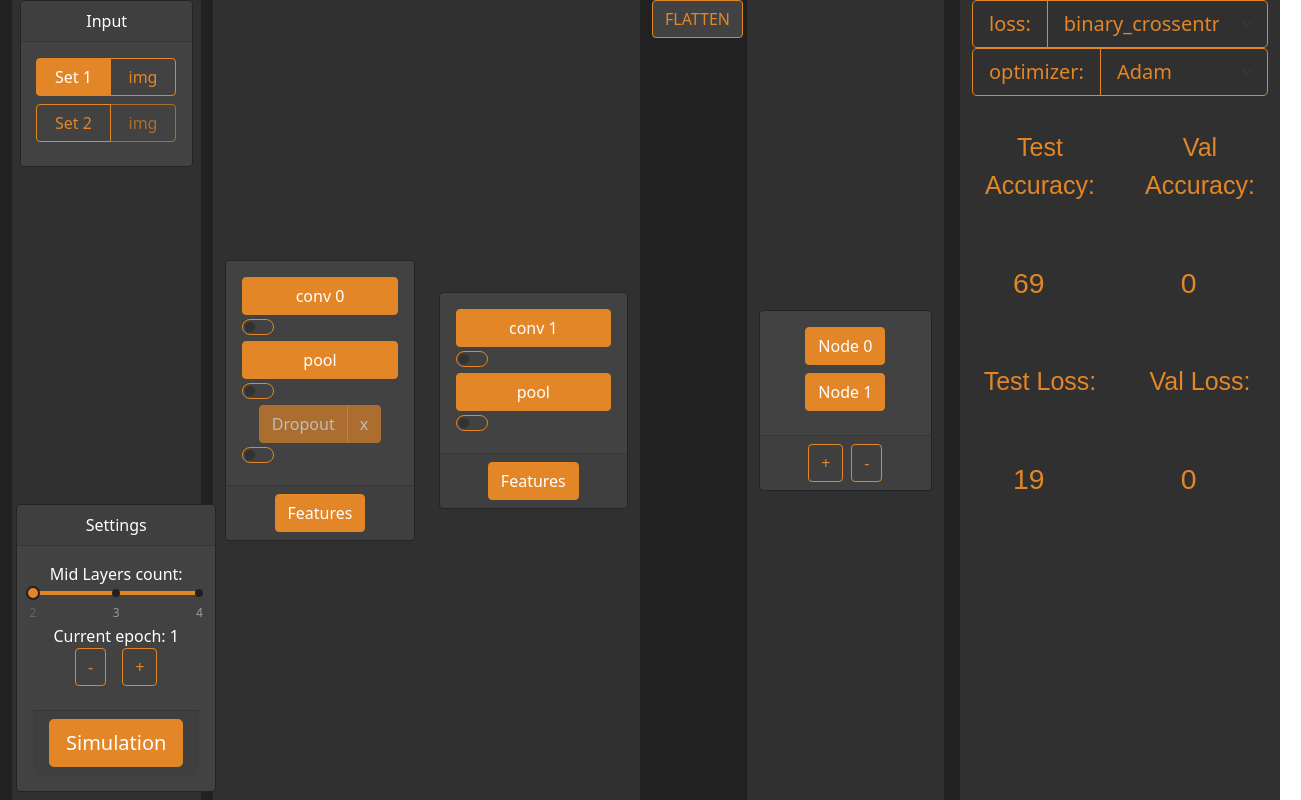
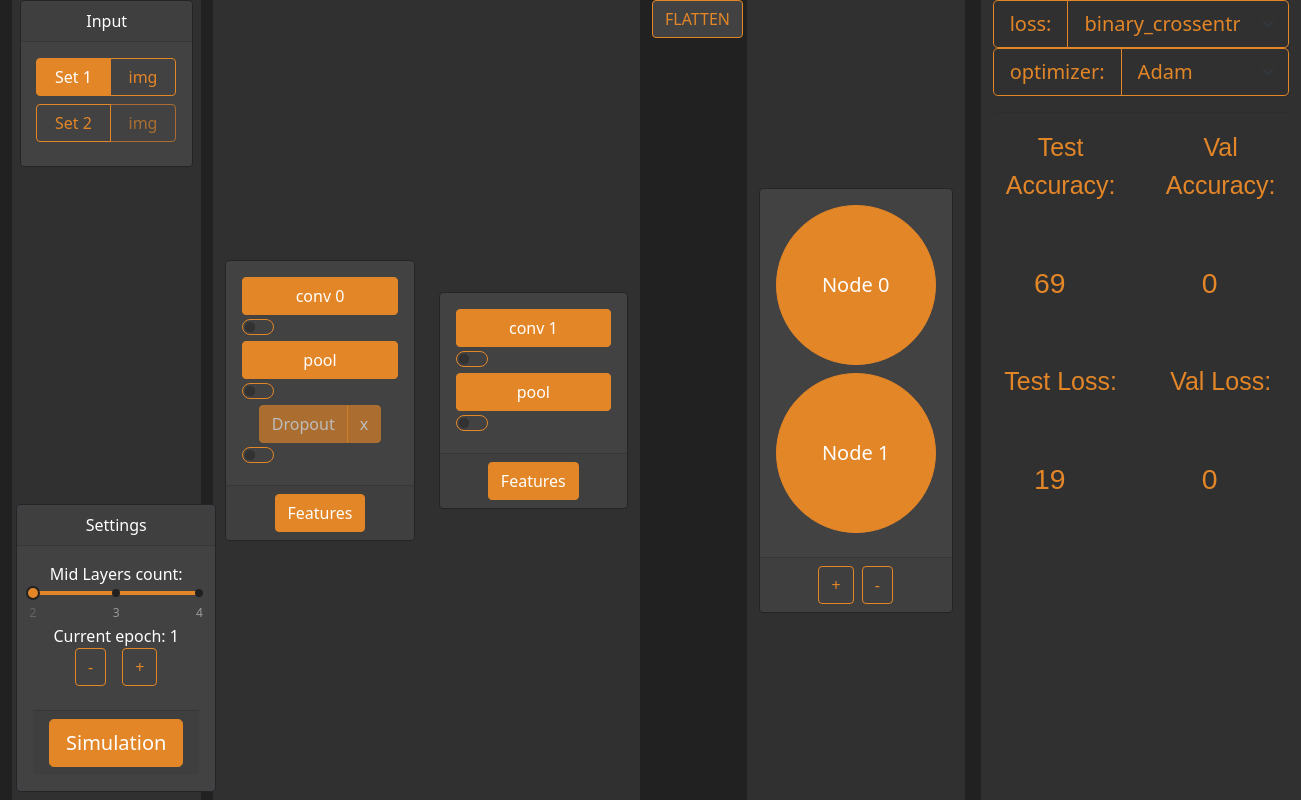
Before and after one commit to Wklej/CNNSIM, a React (Create React App) app: page / in a window 1280 px wide. Shown: the whole page, 1301 px wide, since content can reach past the window. Built offline with nearby package versions, Linux system fonts and the light colour scheme.

Commit message:
circle nodes

```diff
--- a/src/Modal/Components/FullyNode.js
+++ b/src/Modal/Components/FullyNode.js
@@ -9,7 +9,7 @@ const FullyNode = ({id}) => {
 
     return (
         <div>
-            <button className="btn btn-orange mb-2" onClick={handleNodeShow} id={id}>{"Node " + id}</button>
+            <button className="btn btn-orange btn-lg nodeStyle mb-2" onClick={handleNodeShow} id={id}>{"Node " + id}</button>
             <LayerModal show={showNode} handleClose={handleNodeClose} body={"fully"} id={id} />
         </div>
      );
--- a/src/Workflow.css
+++ b/src/Workflow.css
@@ -119,3 +119,9 @@
 .modal-footer {
   border-top: 1px solid rgb(227, 134, 39);
 }
+
+.nodeStyle {
+  border-radius: 50%;
+  height: 20vh;
+  width: 20vh;
+}
```
